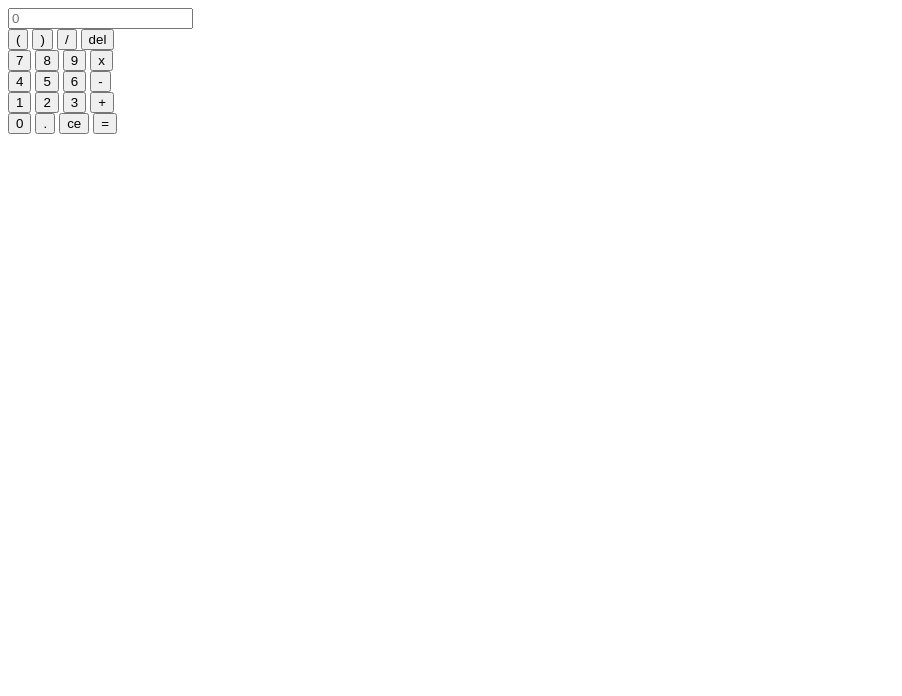
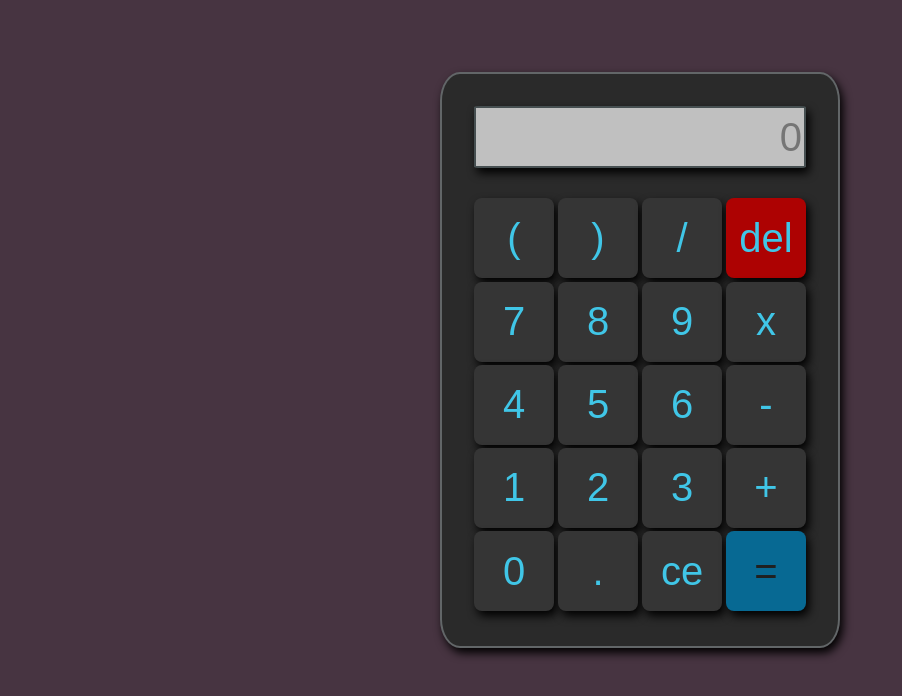
Before and after one commit to leTabs/Calculator-Type-Script-, a website: page index.html in a window 1280 px wide. Shown: the whole page, without its empty margins (0-902 px from the left). Drawn offline with Linux system fonts and the light colour scheme.

Commit message:
Update index.html

```diff
--- a/index.html
+++ b/index.html
@@ -4,7 +4,7 @@
     <meta charset="UTF-8">
     <meta http-equiv="X-UA-Compatible" content="IE=edge">
     <meta name="viewport" content="width=device-width, initial-scale=1.0">
-    <link rel = "stylesheet" href=" styleCalc.css">
+    <link rel = "stylesheet" href=" style.css">
     <title>Document</title>
 </head>
 <body>
```
